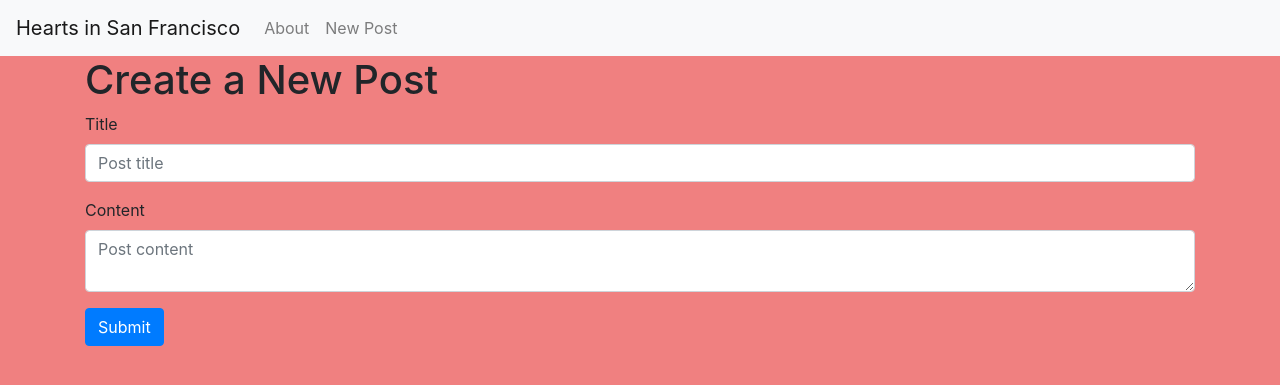
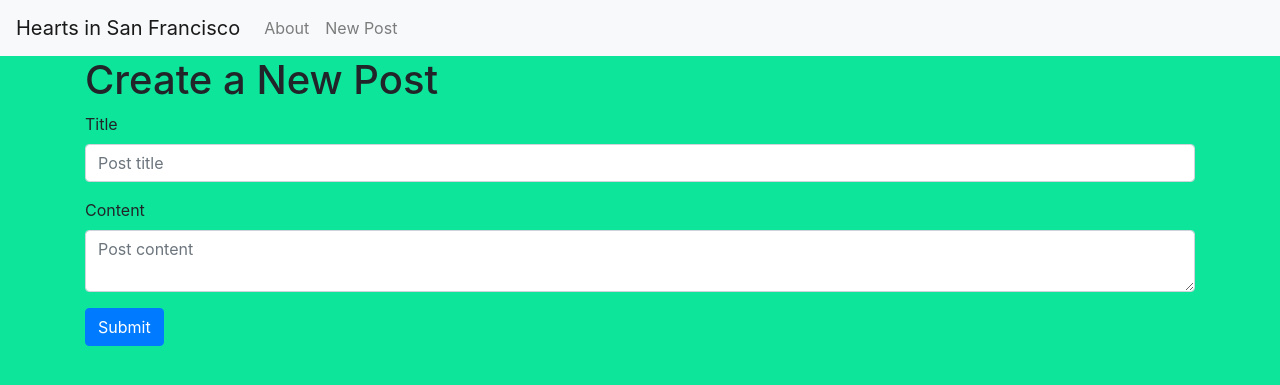
Before and after one commit to benish-khan/cci-demo-bb, a Flask app: page /create in a window 1280 px wide. Shown: the top 385 px of the page. Run offline with Flask 2, Linux system fonts and the light colour scheme; some libraries are stand-ins or nearby versions.

Commit message:
Changing color of background

```diff
--- a/templates/base.html
+++ b/templates/base.html
@@ -11,7 +11,7 @@
     <title>{% block title %} {% endblock %}</title>
     <style>
       body{
-        background-color: lightcoral;
+        background-color: #0de69a;
       }
     </style>
   </head>
```
